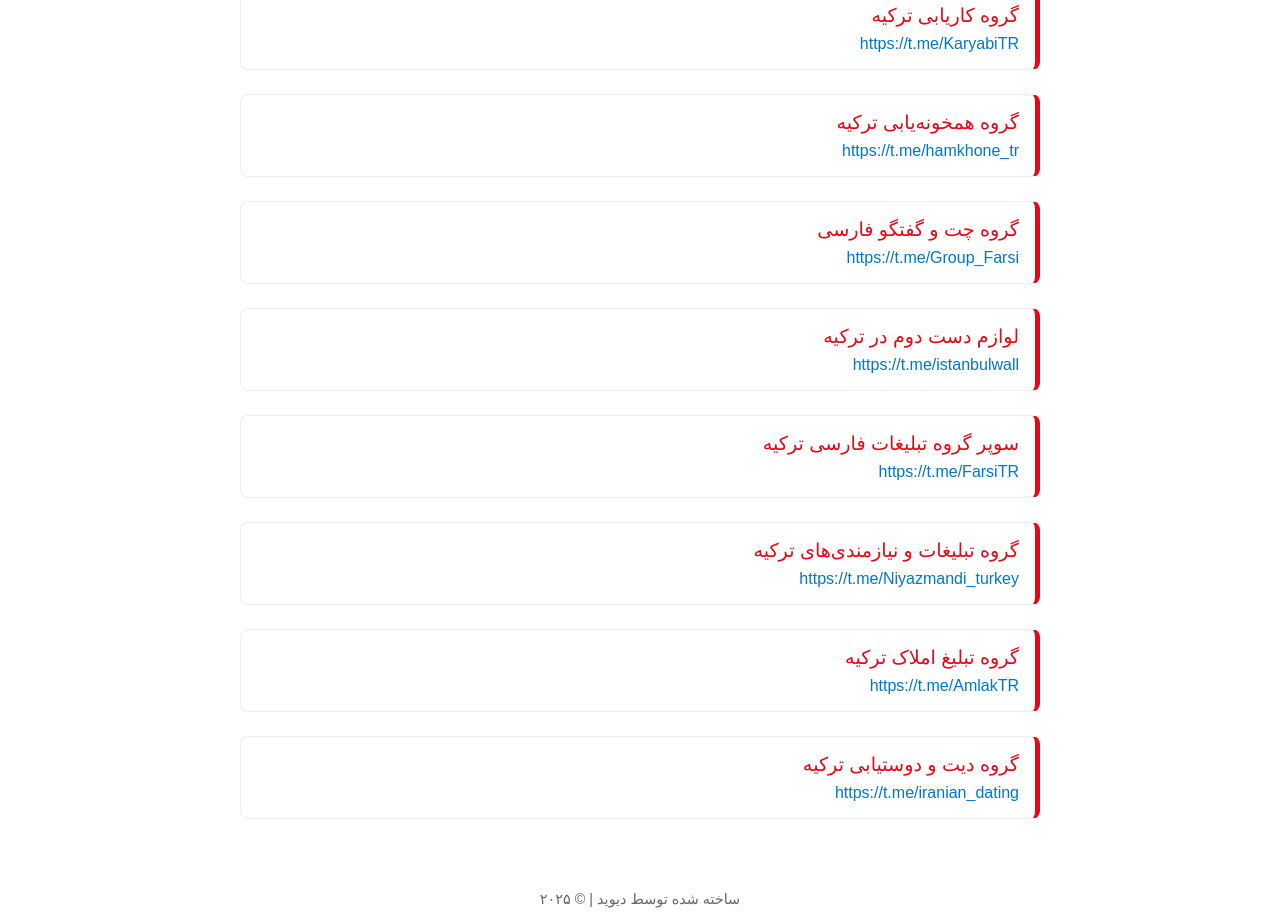
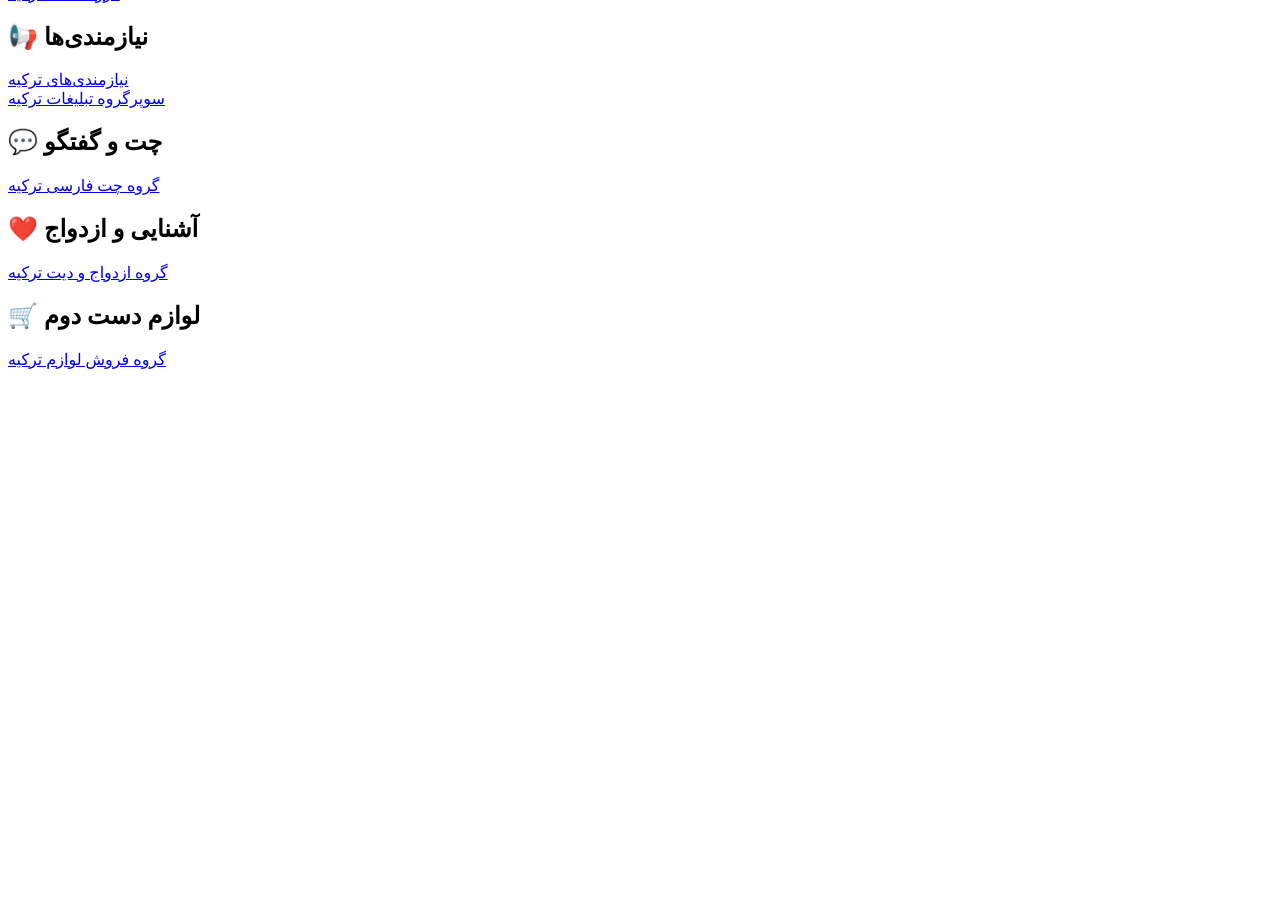
Before and after one commit to turkiyeir/turkiye.github.io, a plain HTML site: page index.html in a window 1280 px wide. Shown: the part 198-1121 px from the top of the page. After the commit the page ends 800 px from the top, so only its background shows below. Drawn offline with Linux system fonts and the light colour scheme.

Commit message:
Add files via upload

```diff
--- a/index.html
+++ b/index.html
@@ -1,110 +1,33 @@
-<!DOCTYPE html>
-<html lang="fa" dir="rtl">
-<head>
-  <meta charset="UTF-8" />
-  <meta name="viewport" content="width=device-width, initial-scale=1.0" />
-  <title>گروه‌های تلگرام فارسی در ترکیه</title>
-  <style>
-    body {
-      font-family: sans-serif;
-      background-color: #fff;
-      margin: 0;
-      padding: 0;
-      color: #222;
-    }
-    header {
-      background-color: #e30a17; /* قرمز پرچم ترکیه */
-      color: white;
-      padding: 2rem;
-      text-align: center;
-    }
-    h1 {
-      margin: 0;
-      font-size: 2rem;
-    }
-    .container {
-      padding: 2rem;
-      max-width: 800px;
-      margin: auto;
-    }
-    .group {
-      border: 1px solid #eee;
-      border-right: 5px solid #e30a17;
-      border-radius: 8px;
-      padding: 1rem;
-      margin-bottom: 1.5rem;
-      transition: 0.2s;
-    }
-    .group:hover {
-      background-color: #fdf2f2;
-    }
-    .group-title {
-      font-size: 1.2rem;
-      margin-bottom: 0.5rem;
-      color: #e30a17;
-    }
-    .group-link {
-      color: #0077cc;
-      text-decoration: none;
-    }
-    footer {
-      text-align: center;
-      font-size: 0.9rem;
-      padding: 1rem;
-      color: #666;
-    }
-  </style>
-</head>
-<body>
-  <header>
-    <h1>گروه‌های تلگرام فارسی در ترکیه</h1>
-    <p>برای نیازمندی، کاریابی، چت، املاک، همخونه، لوازم و بیشتر</p>
-  </header>
-  <div class="container">
-
+گروه‌های تلگرام ترکیه
+🔧 کاریابی
+گروه کاریابی ترکیه
+<h2>🏠 هم‌خونه</h2>
 <div class="group">
-      <div class="group-title">گروه کاریابی ترکیه</div>
-      <a class="group-link" href="https://t.me/KaryabiTR" target="_blank">https://t.me/KaryabiTR</a>
+  <a href="https://t.me/hamkhone_tr">گروه هم‌خونه ترکیه</a>
 </div>
 
+<h2>🏘️ املاک</h2>
 <div class="group">
-      <div class="group-title">گروه همخونه‌یابی ترکیه</div>
-      <a class="group-link" href="https://t.me/hamkhone_tr" target="_blank">https://t.me/hamkhone_tr</a>
+  <a href="https://t.me/AmlakTR">گروه املاک ترکیه</a>
 </div>
 
+<h2>📢 نیازمندی‌ها</h2>
 <div class="group">
-      <div class="group-title">گروه چت و گفتگو فارسی</div>
-      <a class="group-link" href="https://t.me/Group_Farsi" target="_blank">https://t.me/Group_Farsi</a>
+  <a href="https://t.me/Niyazmandi_turkey">نیازمندی‌های ترکیه</a>
+  <br>
+  <a href="https://t.me/FarsiTR">سوپرگروه تبلیغات ترکیه</a>
 </div>
 
+<h2>💬 چت و گفتگو</h2>
 <div class="group">
-      <div class="group-title">لوازم دست دوم در ترکیه</div>
-      <a class="group-link" href="https://t.me/istanbulwall" target="_blank">https://t.me/istanbulwall</a>
+  <a href="https://t.me/Group_Farsi">گروه چت فارسی ترکیه</a>
 </div>
 
+<h2>❤️ آشنایی و ازدواج</h2>
 <div class="group">
-      <div class="group-title">سوپر گروه تبلیغات فارسی ترکیه</div>
-      <a class="group-link" href="https://t.me/FarsiTR" target="_blank">https://t.me/FarsiTR</a>
+  <a href="https://t.me/iranian_dating">گروه ازدواج و دیت ترکیه</a>
 </div>
 
+<h2>🛒 لوازم دست دوم</h2>
 <div class="group">
-      <div class="group-title">گروه تبلیغات و نیازمندی‌های ترکیه</div>
-      <a class="group-link" href="https://t.me/Niyazmandi_turkey" target="_blank">https://t.me/Niyazmandi_turkey</a>
-    </div>
-
-    <div class="group">
-      <div class="group-title">گروه تبلیغ املاک ترکیه</div>
-      <a class="group-link" href="https://t.me/AmlakTR" target="_blank">https://t.me/AmlakTR</a>
-    </div>
-
-    <div class="group">
-      <div class="group-title">گروه دیت و دوستیابی ترکیه</div>
-      <a class="group-link" href="https://t.me/iranian_dating" target="_blank">https://t.me/iranian_dating</a>
-    </div>
-
-  </div>
-  <footer>
-    ساخته شده توسط دیوید | © ۲۰۲۵
-  </footer>
-</body>
-</html>
+  <a href="https://t.me/istanbulwall">گروه فروش لوازم ترکیه</a>
```
Lines whose indentation alone changed are shown as unchanged.
